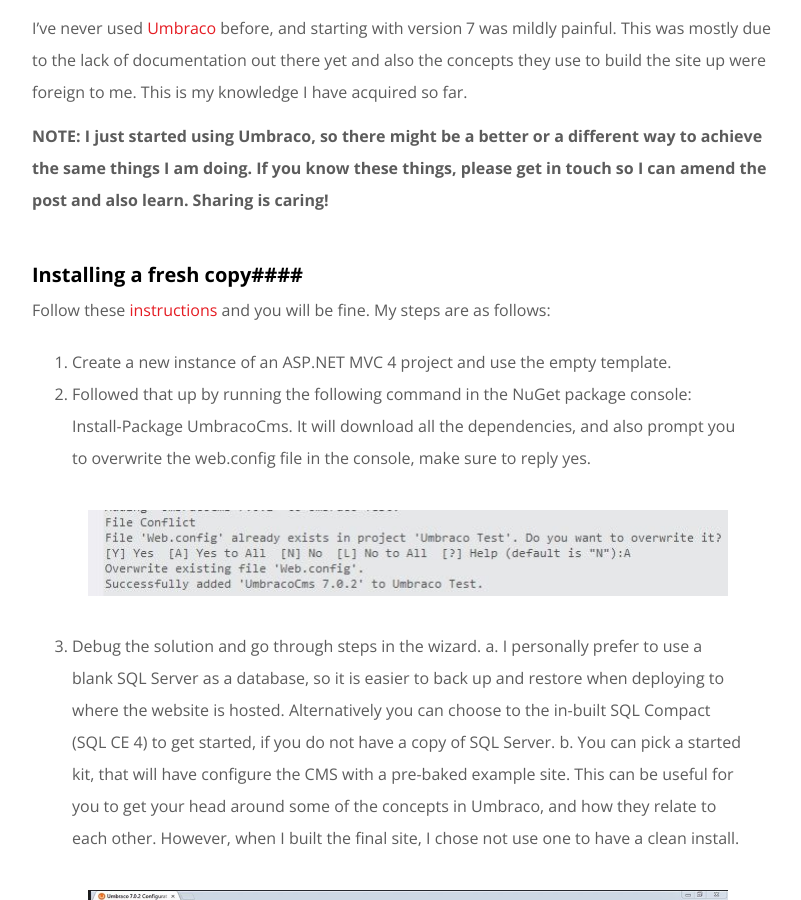
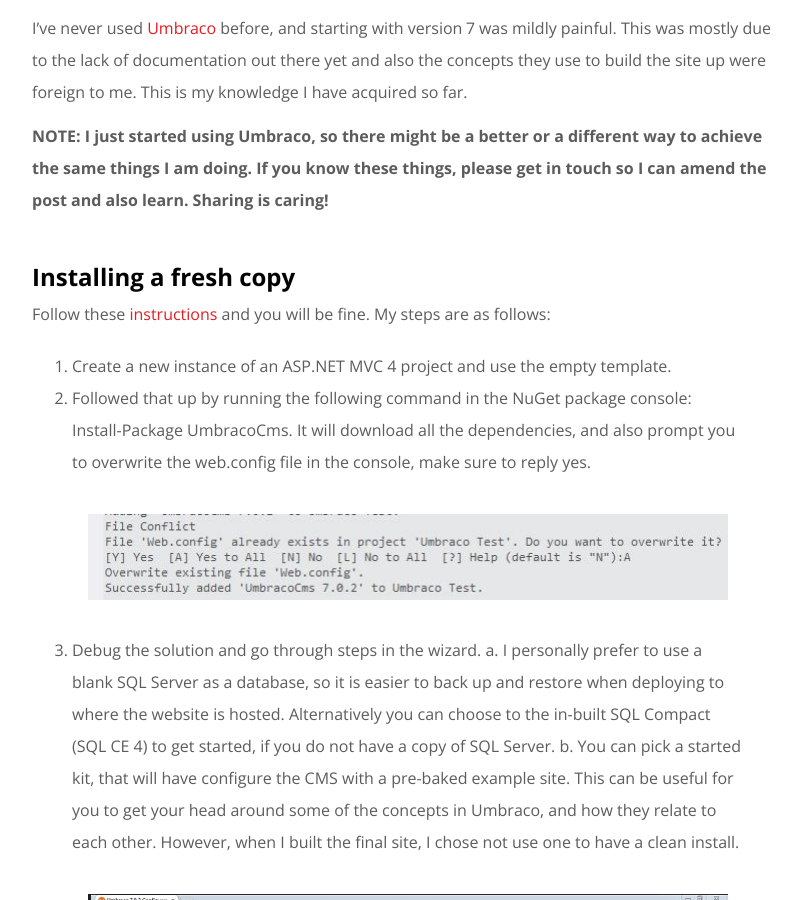
Before and after one commit to prabuw/prabuw.github.io, a Jekyll site: the page built from _posts/2014-01-27-umbraco-7-what-ive-learned-so-far-setting-up-the-development-environment.markdown, in a window 1280 px wide and 900 px high, scrolled down 357 px. Shown: the whole window, without its empty margins (232-1033 px from the left). Built offline with Jekyll 4.4.1, drawn with Linux system fonts in a browser that asks for light colours; comment, search, counter and statistics services are not loaded.

```diff
--- a/_posts/2014-01-27-umbraco-7-what-ive-learned-so-far-setting-up-the-development-environment.markdown
+++ b/_posts/2014-01-27-umbraco-7-what-ive-learned-so-far-setting-up-the-development-environment.markdown
@@ -18,7 +18,7 @@ were foreign to me. This is my knowledge I have acquired so far.
 **NOTE: I just started using Umbraco, so there might be a better or a different way to achieve the same things I am
 doing. If you know these things, please get in touch so I can amend the post and also learn. Sharing is caring!**
 
-#### Installing a fresh copy####
+### Installing a fresh copy
 
 Follow these [instructions](http://our.umbraco.org/documentation/installation/install-umbraco-with-nuget "instructions")
 and you will be fine. My steps are as follows:
```
